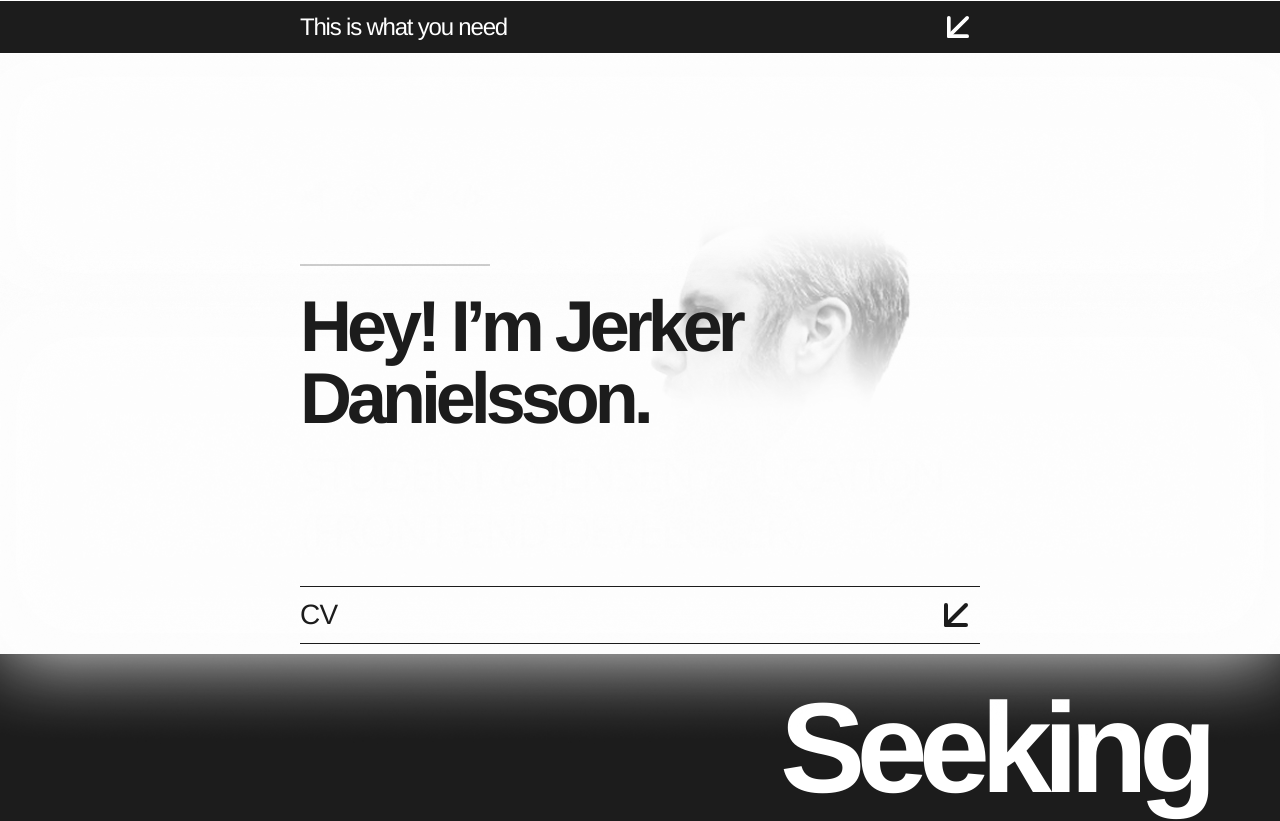
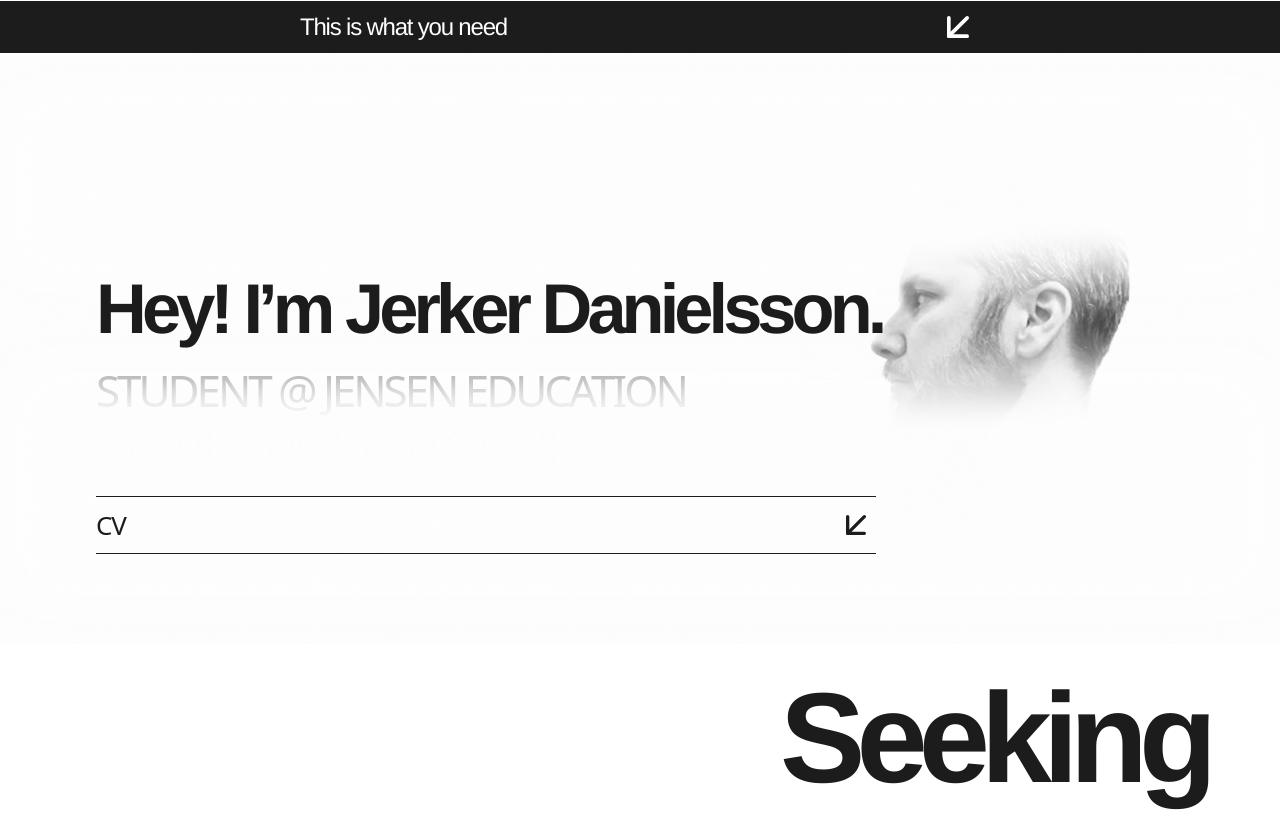
Before and after one commit to 1anDr0/myPortfolio, a React (Vite) app: page / in a window 1280 px wide. Shown: the top 821 px of the page. Built offline with nearby package versions, Linux system fonts and the light colour scheme.

Commit message:
optimize s/m/l screens

```diff
--- a/src/components/EmailScroller.jsx
+++ b/src/components/EmailScroller.jsx
@@ -7,7 +7,7 @@ const EmailScroller = () => {
   useEffect(() => {
     const handleScroll = () => {
       const scrollY = window.scrollY;
-      setShowBadge(scrollY > 800 && scrollY < 5000);
+      setShowBadge(scrollY > 200 && scrollY < 5000);
     };
 
     window.addEventListener("scroll", handleScroll);
@@ -30,15 +30,15 @@ const EmailScroller = () => {
         onClick={copyToClipboard}
         className="hover:opacity-70 transition-opacity duration-300"
       >
-        <IoCopy className="w-8 h-8 md:w-6 md:h-6 text-white" />
+        <IoCopy className="w-8 h-8 md:w-6 md:h-6 text-[#1C1C1C]" />
       </button>
 
       {/* Vertikal text (likt MY GITHUB) */}
       <span
-        className="text-white text-[24px] md:text-[16px] font-bold tracking-widest rotate-[-90deg] tracking-[+0.20em] origin-center hover:opacity-50 mt-20"
+        className="text-[#1C1C1C] text-[24px] md:text-[16px] font-bold tracking-widest rotate-[-90deg] tracking-[+0.20em] origin-center hover:opacity-50 mt-18"
         style={{ fontFamily: "Helvetica, sans-serif" }}
       >
-        MY EMAIL
+        MY EMAIL // COPY HERE
       </span>
     </div>
   );
--- a/src/components/Hero.jsx
+++ b/src/components/Hero.jsx
@@ -10,79 +10,95 @@ const Hero = () => {
   const [isOpenCV, setIsOpenCV] = useState(false);
 
   return (
-    <section
-      className={`bg-[#FDFDFD] text-[#1C1C1C] min-h-screen flex flex-col px-6 md:px-[300px] pt-[140px] md:pt-[240px] transition-all duration-500 ${
-        isOpenCV ? "pb-[300px]" : "pb-[100px]"
-      }`}
-    >
-      {/* Profilbild */}
+    <section className="relative bg-[#FDFDFD] text-[#1C1C1C] min-h-screen flex flex-col
+      px-4 sm:px-6 md:px-10 lg:px-16 xl:px-24 2xl:px-[300px]
+      pt-[80px] sm:pt-[120px] md:pt-[160px] lg:pt-[250px]
+      pb-[80px] sm:pb-[120px] md:pb-[160px] lg:pb-[200px]
+      transition-all duration-500">
+
+
+
+      {/* Profilbild för desktop */}
       <img
           src={figmaImage}
-        alt="Jerka Danielsson"
-        className="hidden md:block absolute right-[300px] top-[160px] w-[400px] h-auto object-cover rounded-full z-10 motion-safe:transform motion-safe:transition-transform motion-safe:duration-500 hover:scale-105"
+          alt="Jerker Danielsson"
+          className="w-[200px] sm:w-[260px] md:w-[300px] lg:w-[360px] xl:w-[400px]
+            h-auto object-cover rounded-full hover:scale-105 transition-transform duration-500
+            md:absolute md:right-2 sm:md:right-4 md:right-8 lg:right-12 xl:right-20 2xl:md:right-[280px]
+            md:top-[120px] mx-auto"
         />
 
-      {/* Rektanglar (bara på större skärmar) */}
+      {/* Rektanglar för desktop */}
       <img
         src={rectangleImage}
         alt="Blur Overlay 1"
-        className="hidden md:block absolute top-0 left-0 w-full h-[350px] z-20 hover:opacity-20 transition-opacity duration-1000 ease-in-out pointer-events-auto"
+        className="absolute top-0 left-0 w-full h-[240px] md:h-[280px] lg:h-[320px] z-30 hover:opacity-20 transition-opacity duration-1000"
       />
       <img
         src={rectangleImage}
         alt="Blur Overlay 2"
-        className="hidden md:block absolute top-[220px] left-0 w-full h-[530px] z-20 hover:opacity-20 transition-opacity duration-1000 ease-in-out pointer-events-auto"
+        className="absolute top-[100px] md:top-[260px] left-0 w-full h-[400px] md:h-[440px] lg:h-[400px] z-30 hover:opacity-20 transition-opacity duration-1000"
       />
 
-      {/* Ikoner (bara på större skärmar) */}
-      <div className="hidden md:flex space-x-4 mb-10 z-10 absolute top-[180px] left-[300px]">
-        <img src={dalahorseImage} alt="Dalahäst" className="w-8 h-8 object-contain" />
-        <MdOutlineSportsVolleyball className="w-9 h-9 text-[#1C1C1C]" />
-        <FaPaintBrush className="w-8 h-8 text-[#1C1C1C]" />
-        <FaCode className="w-9 h-9 text-[#1C1C1C]" />
+      {/* Ikoner + linje */}
+      <div className="hidden md:flex flex-col space-y-4 z-10 text-[16px] md:text-[20px] lg:text-[24px] absolute top-[150px] left-4 sm:left-6 md:left-10 lg:left-16 xl:left-24 2xl:left-[300px]">
+        <div className="flex space-x-3 md:space-x-4">
+          <img src={dalahorseImage} alt="Dalahäst" className="w-[18px] sm:w-[20px] md:w-[24px] lg:w-[28px] object-contain" />
+          <MdOutlineSportsVolleyball className="w-[18px] sm:w-[20px] md:w-[24px] lg:w-[32px]" />
+          <FaPaintBrush className="w-[18px] sm:w-[20px] md:w-[24px] lg:w-[28px]" />
+          <FaCode className="w-[18px] sm:w-[20px] md:w-[24px] lg:w-[28px]" />
+        </div>
+        <div className="w-[100px] sm:w-[120px] md:w-[140px] lg:w-[160px] h-[2px] bg-[#1C1C1C] animate-fadeInSlow"></div>
       </div>
 
-      <div className="w-[190px] h-[2px] bg-[#1C1C1C] mt-[100px] md:mt-0 mb-6 z-10 animate-fadeInSlow"></div>
-
+      {/* Titlar */}
+      <div className="mt-[-0px]">
         <h1
-        className="text-[40px] md:text-[72px] font-bold leading-[100%] tracking-[-0.07em] z-30 group relative"
-        style={{ fontFamily: "Helvetica, sans-serif" }}
+          className="font-bold tracking-[-0.07em] leading-[100%] z-50 group relative text-left"
+          style={{
+            fontFamily: "Helvetica, sans-serif",
+            fontSize: "clamp(32px, 5.5vw, 72px)",
+            paddingBottom: "0.5rem"
+          }}
         >
-        <span className="group-hover:opacity-0 transition-opacity duration-1000 ease-in-out">
+          <span className="group-hover:opacity-0 transition-opacity duration-1000 z-50">
             Hey! I’m Jerker Danielsson.
           </span>
-        <span className="absolute left-0 top-0 opacity-0 group-hover:opacity-100 transition-opacity duration-1000 ease-in-out">
+          <span className="absolute left-0 top-0 opacity-0 group-hover:opacity-100 transition-opacity duration-1000">
             Hej! Jag heter Jerker Danielsson.
           </span>
         </h1>
 
-      <h2 className="text-[20px] md:text-[48px] font-light leading-[100%] tracking-[-0.07em] mt-4 z-10">
+        <h2 className="text-[16px] sm:text-[18px] md:text-[28px] lg:text-[36px] xl:text-[44px] font-light leading-[100%] tracking-[-0.07em] mt-4 z-10">
           STUDENT @ JENSEN EDUCATION
         </h2>
-      <h3 className="text-[20px] md:text-[48px] font-light leading-[100%] tracking-[-0.07em] mt-2 z-10">
+        <h3 className="text-[16px] sm:text-[18px] md:text-[28px] lg:text-[36px] xl:text-[44px] font-light leading-[100%] tracking-[-0.07em] mt-2 z-10">
           (FRONT-END DEVELOPER)
         </h3>
-
-      {/* COVER LETTER SEKTION */}
+      </div>
+      {/* CV-knapp och innehåll */}
       <div className="w-full max-w-[780px] border-t border-b border-[#1C1C1C] mt-8 z-30">
         <button
-          className="w-full flex justify-between items-center py-1 text-[20px] md:text-[28px] font-medium tracking-[-0.05em] tracking-tight cursor-pointer"
-          style={{ fontFamily: "Helvetica, sans-serif" }}
+          className="w-full flex justify-between items-center py-2 text-[16px] sm:text-[18px] md:text-[22px] lg:text-[26px] font-medium tracking-[-0.05em] cursor-pointer"
           onClick={() => setIsOpenCV(!isOpenCV)}
         >
           <span>CV</span>
-          <span className={`text-[32px] md:text-[48px] transform transition-transform duration-500 ${isOpenCV ? 'rotate-[-45deg]' : 'rotate-0'}`}>
+          <span
+            className={`text-[24px] sm:text-[28px] md:text-[36px] lg:text-[40px] transform transition-transform duration-500 ${
+              isOpenCV ? "rotate-[-45deg]" : "rotate-0"
+            }`}
+          >
             <FiArrowDownLeft />
           </span>
         </button>
 
         <div
           className={`overflow-hidden transition-all duration-500 ease-in-out ${
-            isOpenCV ? "max-h-[600px] opacity-100 py-5" : "max-h-0 opacity-0"
+            isOpenCV ? "max-h-[1000px] opacity-100 py-5" : "max-h-0 opacity-0"
           }`}
         >
           <p
-            className="text-[16px] md:text-[20px] font-regular leading-[1.5] max-w-[780px]"
+            className="text-[14px] sm:text-[16px] md:text-[18px] lg:text-[20px] leading-[1.5] max-w-[780px]"
             style={{ fontFamily: "Helvetica, sans-serif" }}
           >
             I’m a frontend developer with a strong passion for layout and design.
@@ -94,12 +110,12 @@ const Hero = () => {
             my craft, ensuring that my work balances aesthetics with functionality.
           </p>
 
-          <div className="mt-10">
+          <div className="mt-10 ">
             <button
-              className="border-2 border-black text-white bg-[#1C1C1C] h-[44px] px-[24px] rounded-full text-[24px] md:text-[44px] font-medium tracking-tight flex items-center justify-center gap-3 transition-all duration-300 hover:bg-white hover:text-[#1C1C1C]"
+              className="border-2 border-black text-white bg-[#1C1C1C] h-[40px] sm:h-[44px] md:h-[48px] lg:h-[52px] px-[20px] sm:px-[24px] rounded-full text-[16px] sm:text-[20px] md:text-[24px] lg:text-[28px] font-medium tracking-tight flex items-center justify-center gap-3 transition-all duration-300 hover:bg-white hover:text-[#1C1C1C]"
               style={{ fontFamily: "Helvetica, sans-serif" }}
             >
-              DOWNLOAD MY CV
+              DOWNLOAD MY CV <FiDownload className="w-5 h-5 sm:w-6 sm:h-6 md:w-7 md:h-7 lg:w-8 lg:h-8" />
             </button>
           </div>
         </div>
--- a/src/components/SeekingLIASection.jsx
+++ b/src/components/SeekingLIASection.jsx
@@ -5,7 +5,9 @@ const SeekingLIASection = () => {
   const [isOpen, setIsOpen] = useState(false);
 
   return (
-    <section className="bg-[#1C1C1C] text-white py-6 px-6 flex flex-col justify-start items-start mt-[-170px] md:pl-[780px] md:pr-[300px] pb-[200px] transform -translate-y-[0px]">
+    <section className="bg-white text-[#1C1C1C] py-6 px-6 flex flex-col justify-start items-start
+  -mt-[80px] sm:-mt-[100px] md:-mt-[140px] lg:-mt-[160px] xl:-mt-[180px]
+  md:pl-[780px] md:pr-[300px] pb-[200px] z-30 relative">
       <h1
         className="text-[36px] md:text-[128px] font-bold tracking-[-0.07em] leading-[1.1] text-left w-full"
         style={{ fontFamily: "Helvetica, sans-serif" }}
```
Lines whose indentation alone changed are shown as unchanged.
